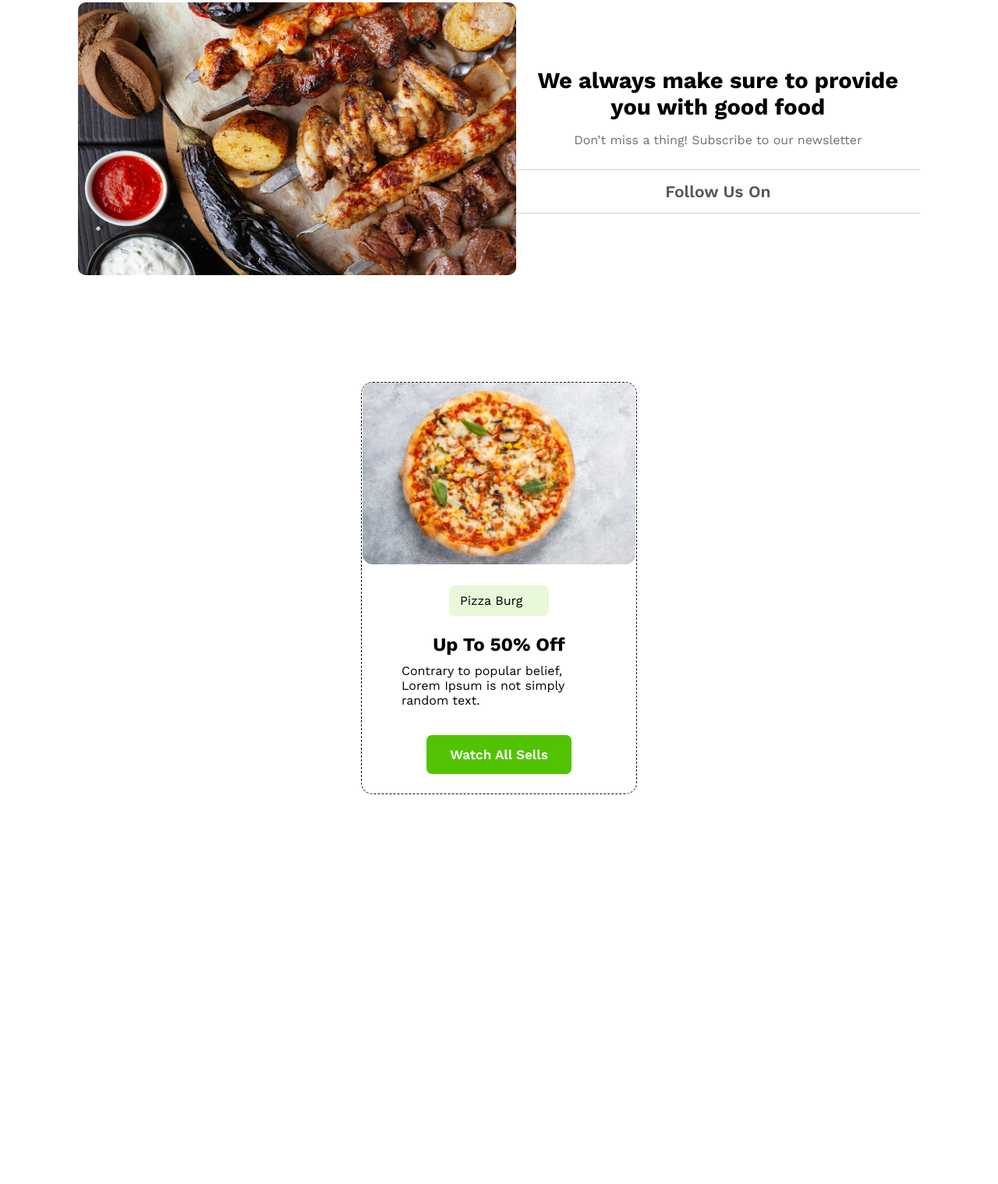
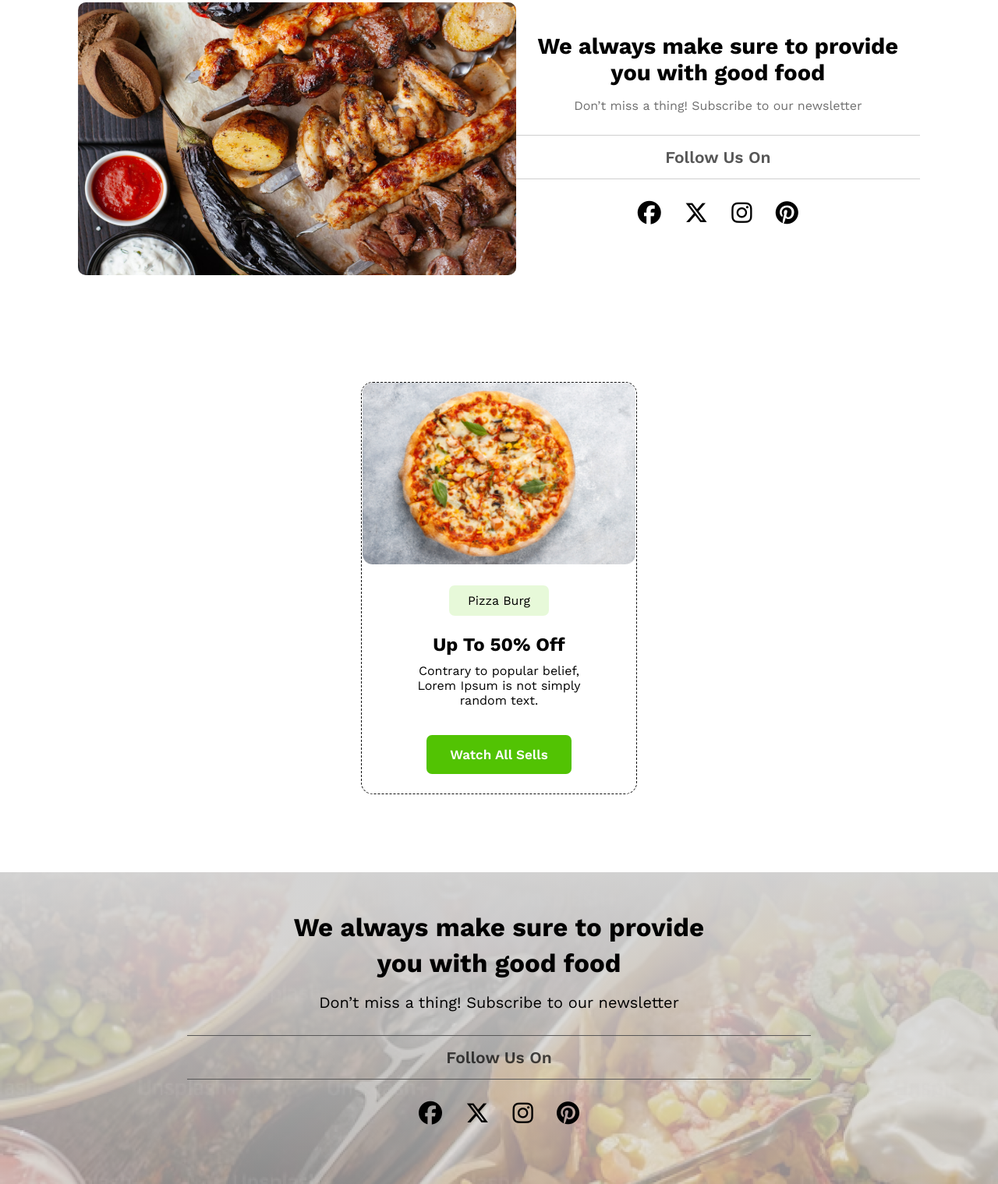
Before and after one commit to mahmud-reza-rafsun/food-restaurant-project, a plain HTML site: page index.html in a window 1280 px wide. Shown: the part 1438-2957 px from the top of the page at 78% size. Before the commit the page ends 2557 px from the top, so only its background shows below. Drawn offline with nearby package versions, Linux system fonts and the light colour scheme.

Commit message:
added all section and complete the portfolio

```diff
--- a/index.html
+++ b/index.html
@@ -6,7 +6,10 @@
     <title>Good-Food-Restaurant</title>
     <link rel="stylesheet" href="style/style.css">
     <!-- fontt awesome cdn -->
-    <link rel="stylesheet" href="https://cdnjs.cloudflare.com/ajax/libs/font-awesome/6.6.0/css/fontawesome.min.css">
+    <link
+        rel="stylesheet"
+        href="https://site-assets.fontawesome.com/releases/v6.6.0/css/all.css"
+      >
 </head>
 <body>
     <section id="hero">
@@ -75,6 +78,12 @@
                     <div class="socal">
                         <span>Follow Us On</span>
                     </div>
+                    <div class="socal-icon-test">
+                        <i class="fa-brands fa-facebook"></i>
+                        <i class="fa-brands fa-x-twitter"></i>
+                        <i class="fa-brands fa-instagram"></i>
+                        <i class="fa-brands fa-pinterest"></i>
+                    </div>
                 </div>
             </div>
         </main>
@@ -99,5 +108,20 @@
             </div>
         </div>
      </section>
+     <section id="footer">
+        <div class="footer-sec">
+            <h2 class="title">We always make sure to provide <br> you with good food</h2>
+            <p class="subtitle">Don’t miss a thing! Subscribe to our newsletter</p>
+            <div class="socal-m">
+                <span>Follow Us On</span>
+            </div>
+            <div class="socal-icon-footer">
+                <i class="fa-brands fa-facebook"></i>
+                <i class="fa-brands fa-x-twitter"></i>
+                <i class="fa-brands fa-instagram"></i>
+                <i class="fa-brands fa-pinterest"></i>
+            </div>
+        </div>
+     </section>
 </body>
 </html>
--- a/style/style.css
+++ b/style/style.css
@@ -163,6 +163,14 @@
     color: rgb(16, 16, 16);
     opacity: 0.7;
 }
+.socal-icon-test{
+    font-size: 30px;
+    padding: 26px 0;
+}
+.socal-icon-test i{
+    padding: 0 10px;
+    cursor: pointer;
+}
 .t-right .title {
     font-size: 29px;
     padding-bottom: 16px;
@@ -180,9 +188,56 @@
     display: flex;
     align-items: center;
     justify-content: center;
+    text-align: center;
 }
 .dis-card .card {
     border: 1px dashed #111;
     padding: 0px 51px;
     border-radius: 15px;
 }
+
+/* footer section styling */
+
+#footer{
+    height: 400px;
+    background: linear-gradient(
+        rgb(212, 212, 212) -5%,
+        rgba(255, 255, 255, -10%) 300%),
+        url("../assets/social-bg.png") center center;
+    background-size: cover;
+    image-resolution: inherit;
+    display: flex;
+    align-items: center;
+    justify-content: center;
+    text-align: center;
+}
+.footer-sec .title {
+    font-size: 33px;
+    padding-bottom: 15px;
+    line-height: 46px;
+}
+.footer-sec .subtitle {
+    font-size: 20px;
+}
+.footer-sec .socal-m{
+    width: 800px;
+    margin: auto;
+    padding: 15px 0;
+    border-top: 1px solid #585858;
+    border-bottom: 1px solid #585858;
+    margin-top: 30px;
+}
+.footer-sec .socal-m span{
+    font-size: 21px;
+    font-weight: 600;
+    color: rgb(0, 0, 0);
+    opacity: 0.7;
+}
+.socal-icon-footer{
+    font-size: 30px;
+    padding: 26px 0;
+}
+.socal-icon-footer i{
+    padding: 0 10px;
+    cursor: pointer;
+}
```
